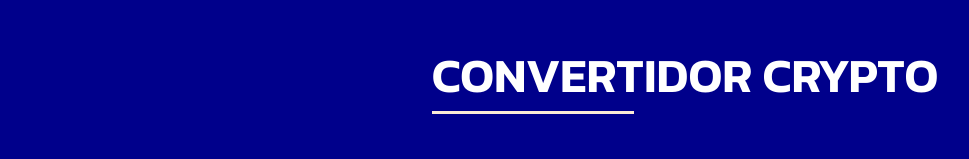
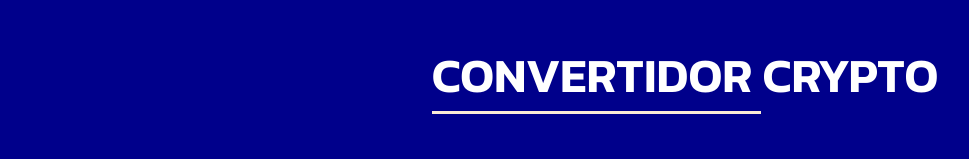
Before and after one commit to lazaronazareno/crypto-values, a React (Create React App) app: page / in a window 1280 px wide. Shown: the part 121-280 px from the top of the page, without its empty margins (155-1124 px from the left). Built offline with nearby package versions, Linux system fonts and the light colour scheme; no server answers.

Commit message:
style heading

```diff
--- a/src/App.js
+++ b/src/App.js
@@ -34,7 +34,7 @@ const Heading = styled.h1`
 
   &::after {
     content: '';
-    width: 40%;
+    width: 65%;
     height: 0.2rem;
     background-color: antiquewhite;
     display: block;
```
